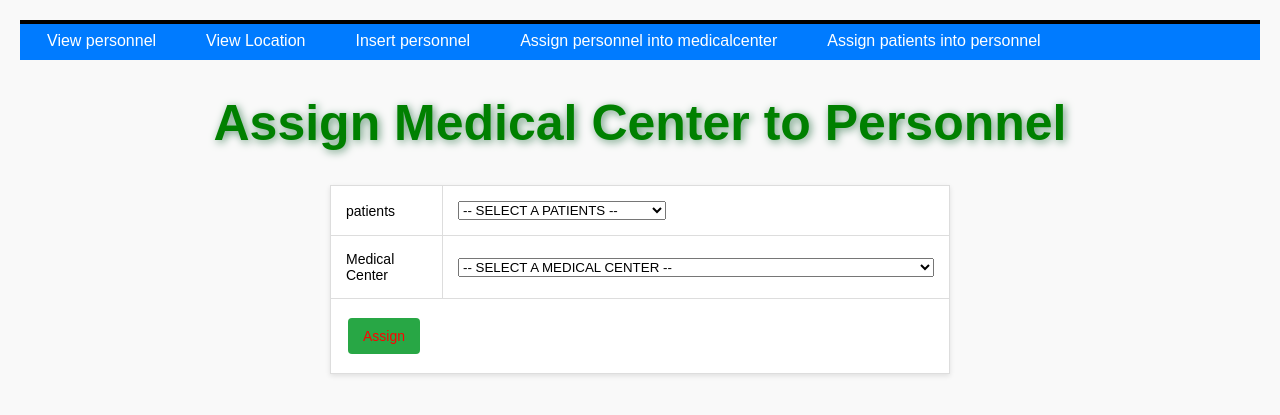
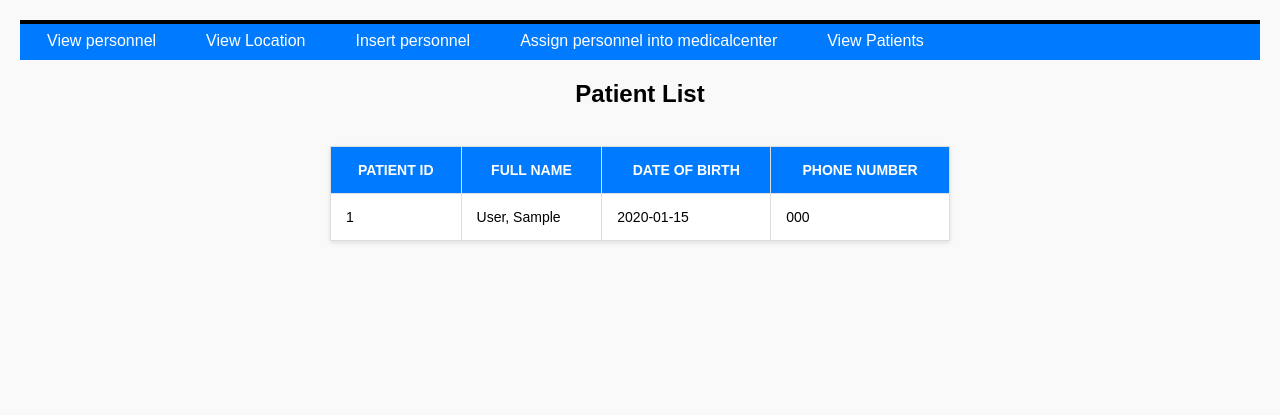
Before and after one commit to algieronquillo/FirstCareMedicalCenter, a PHP site: page /htdocs/patients1.php in a window 1280 px wide. Shown: the top 415 px of the page. Run offline with PHP 8.4, Linux system fonts and the light colour scheme; data comes from the database, SQL or seed files in the repository; tables that the repository leaves empty or names only in its code hold one stand-in row (values such as "Sample post").

Commit message:
upload nani namo

```diff
--- a/htdocs/assign_personnel.php
+++ b/htdocs/assign_personnel.php
@@ -27,7 +27,7 @@
                                 echo "Error: " . mysqli_error($conn);
                             } else {
                                 while ($result = mysqli_fetch_assoc($query)) {
-                                    echo "<option value='{$result['personnel_id']}'>{$result['lastname']}, {$result['firstname']}, {$result['role']}, {$result['specialty']}</option>";
+                                    echo "<option value='{$result['personnel_id']}'>{$result['lastname']}, {$result['name']}, {$result['role']}, {$result['specialty']}</option>";
                                 }
                             }
                             ?>
--- a/htdocs/location.php
+++ b/htdocs/location.php
@@ -70,11 +70,12 @@ while ($result = mysqli_fetch_assoc($query)) {
     echo "<td>" . htmlspecialchars($result['location']) . "</td>";
     echo'<td><a href="personnel1.php?name=' . urlencode($result['name']) . '">View Personnel</a>
     </td>';
-    echo'<td><a href="patients.php?name=' . urlencode($result['name']) . '">View Personnel</a>
+    echo'<td><a href="patients.php?=' . urlencode($result['location']) . '">View patients</a>
     </td>';
     echo "</tr>";
 }
 ?>
+
 
 
 
--- a/htdocs/menu.php
+++ b/htdocs/menu.php
@@ -5,6 +5,5 @@
         <li><a href="location.php">View Location</a></li>
         <li><a href="insert_personnel.php">Insert personnel</a></li>
         <li><a href="assign_personnel.php">Assign personnel into medicalcenter</a></li>
-        <li><a href="patients1.php">Assign patients into personnel</a></li>
-    </ul>
+        <li><a href="patients.php">View Patients</a></li>
 </nav>
--- a/htdocs/patients1.php
+++ b/htdocs/patients1.php
@@ -1,84 +1,44 @@
-<html>
-
-<head>
-    <?php
-    include("db_connection.php");
-    ?>
-</head>
+<?php
+include("db_connection.php");
+?>
 
 <body>
     <?php
     include("style.php");
     include("menu.php");
+
+    // Fetch all patients from the database
+    $sql = "SELECT patient_id, firstname, lastname, dateofbirth, phonenumber FROM patients";
+    $result = mysqli_query($conn, $sql);
+
+    if (!$result) {
+        echo "Error: " . mysqli_error($conn);
+        exit; // Stop execution if there's an error
+    }
     ?>
+
     <center>
-        <h1>Assign Medical Center to Personnel</h1>
-        <form method="post">
-            <table border="1" align="center" cellspacing="0" cellpadding="10">
-            <tr>
-                    <td>patients</td>
-                    <td>
-                        <select name="patients">
-                            <option value=""> -- SELECT A PATIENTS --</option>
-                            <?php
-                            $sql = "SELECT * FROM patients ORDER BY lastname";
-                            $query = mysqli_query($conn, $sql);
-                            if (!$query) {
-                                echo "Error: " . mysqli_error($conn);
-                            } else {
-                                while ($result = mysqli_fetch_assoc($query)) {
-                                    echo "<option value='{$result['patient_id']}'>{$result['firstname']}, {$result['lastname']}, {$result['dateofbirth']}, {$result['phonenumber']}</option>";
-                                }
-                            }
-                            ?>
-                        </select>
-                    </td>
-                </tr>
+    <h2>Patient List</h2>
 
-                <tr>
-                    <td>Medical Center</td>
-                    <td>
-                        <select name="medicalcenter">
-                            <option value=""> -- SELECT A MEDICAL CENTER --</option>
-                            <?php
-                            $sql = "SELECT * FROM medicalcenter ORDER BY name";
-                            $query = mysqli_query($conn, $sql);
-                            if (!$query) {
-                                echo "Error: " . mysqli_error($conn);
-                            } else {
-                                while ($result = mysqli_fetch_assoc($query)) {
-                                    echo "<option value='{$result['center_id']}'>{$result['name']}, {$result['location']}</option>";
-                                }
-                            }
-                            ?>
-                        </select>
-                    </td>
-                </tr>
-                <tr>
-                    <td colspan="2">
-                        <button type="submit" name="patients" class="button green">Assign</button>
-                    </td>
-                </tr>
-            </table>
-        </form>
-
+    <br>
+    <table class='center-table' border="1" align="center" cellspacing="0" cellpadding="10">
+        <tr>
+            <th>Patient ID</th>
+            <th>Full Name</th>
+            <th>Date of Birth</th>
+            <th>Phone Number</th>
+        </tr>
         <?php
-        if (isset($_POST['patients'])) {
-            // Retrieve selected patients and medical center
-            $patient_id = mysqli_real_escape_string($conn, $_POST['patients']);
-            $medicalcenter_id = mysqli_real_escape_string($conn, $_POST['medicalcenter']);
-
-            // Use a proper INSERT statement
-            $sql = "INSERT INTO appointments (patient_id, center_id) VALUES ('$patient_id', '$medicalcenter_id')";
-
-            if (mysqli_query($conn, $sql)) {
-                echo "<script>alert('Patients has been assigned to a personnel'); window.location='assign_patients .php';</script>";
-            } else {
-                echo "Error: " . mysqli_error($conn);
-            }
+        while ($row = mysqli_fetch_assoc($result)) {
+            echo "<tr>";
+            echo "<td>" . htmlspecialchars($row['patient_id']) . "</td>"; // Display Patient ID
+            echo "<td>" . htmlspecialchars($row['lastname'] . ", " . $row['firstname']) . "</td>"; // Full Name
+            echo "<td>" . htmlspecialchars($row['dateofbirth']) . "</td>"; // Date of Birth
+            echo "<td>" . htmlspecialchars($row['phonenumber']) . "</td>"; // Phone Number
+            echo "</tr>";
         }
         ?>
+    </table>
     </center>
 </body>
-
 </html>
```
Also changed, not shown: htdocs/Cebu.php (deleted, +0 -48 lines), htdocs/assign_patients.php (deleted, +0 -51 lines), htdocs/patients.php (+24 -27 lines), 1 other file.
